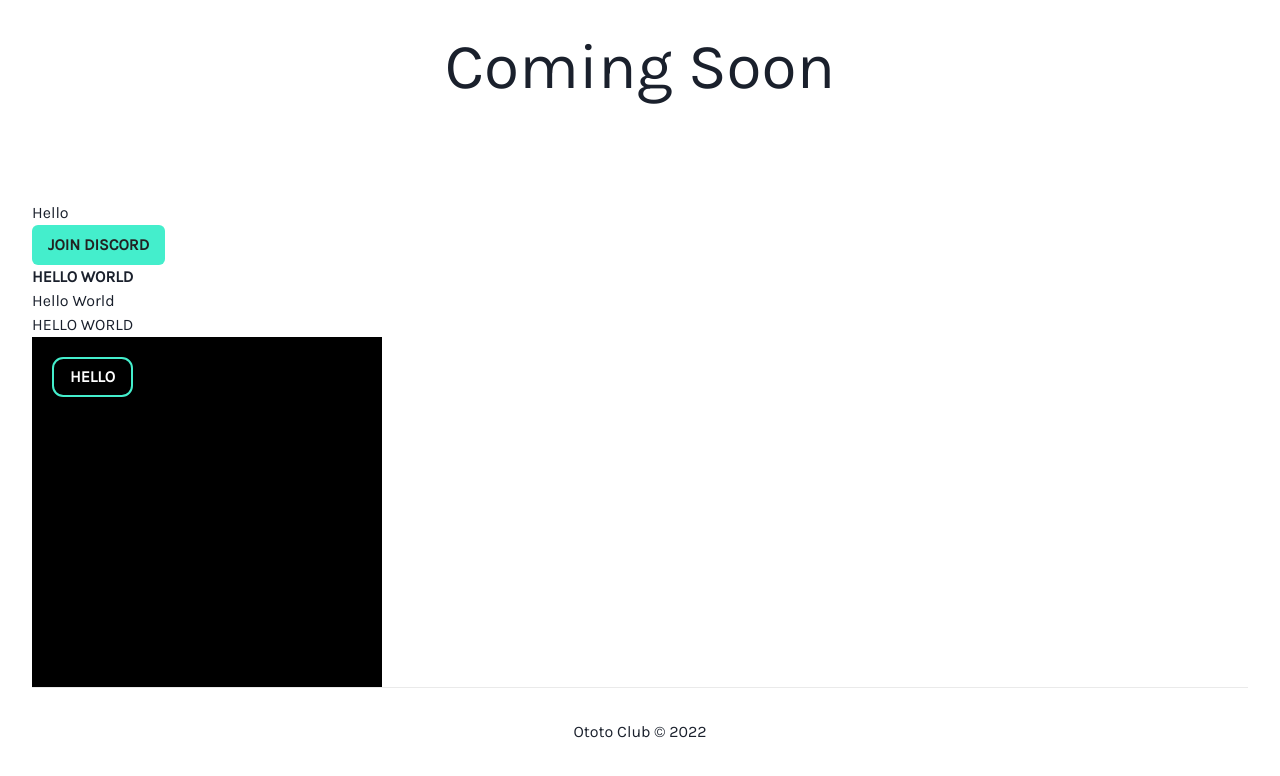
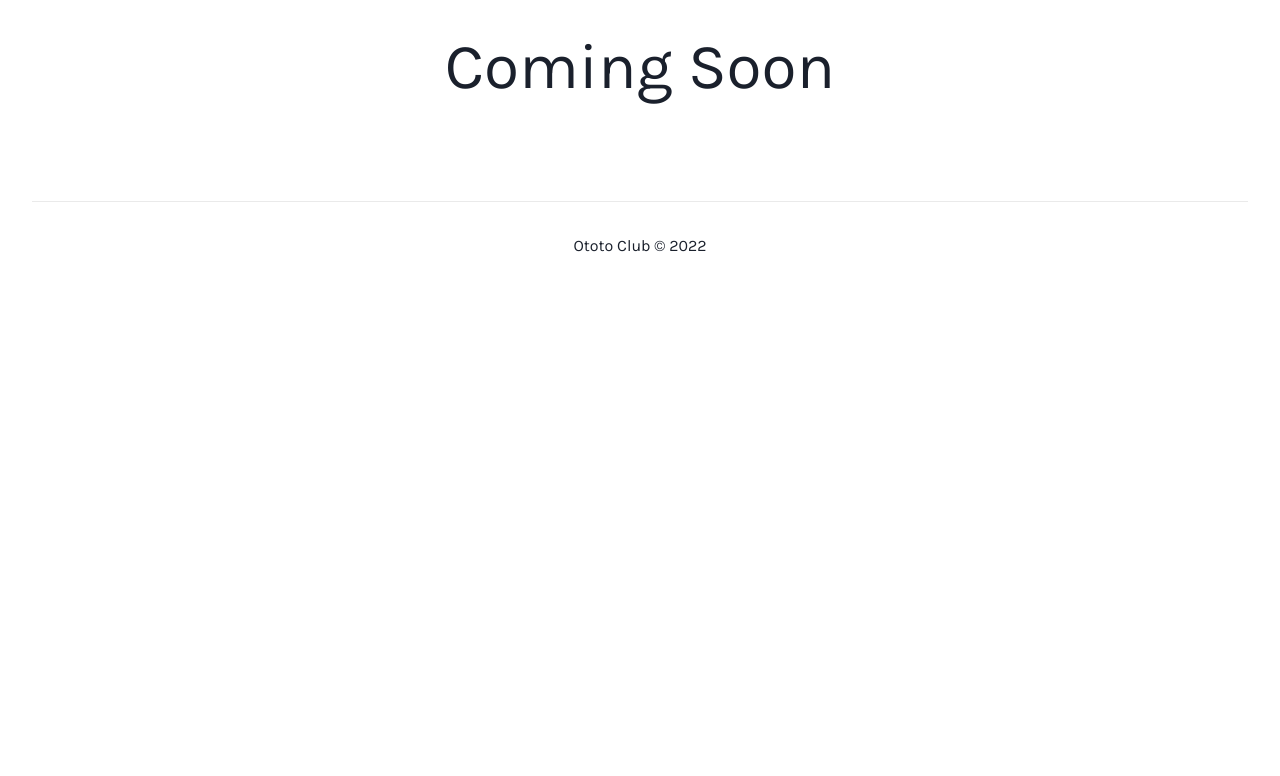
Before and after one commit to ototoclub/ototo-lk12, a Next.js app: page / in a window 1280 px wide. Shown: the part 599-1375 px from the top of the page. After the commit the page ends 889 px from the top, so only its background shows below. Built offline with nearby package versions, Linux system fonts and the light colour scheme; a web font is replaced by a local one.

Commit message:
:heavy_plus_sign: (package.json) add eslint-unicorn plugin

```diff
--- a/package.json
+++ b/package.json
@@ -25,6 +25,7 @@
     "@types/react": "17.0.39",
     "eslint": "8.10.0",
     "eslint-config-next": "12.1.0",
+    "eslint-plugin-unicorn": "^41.0.1",
     "git-cz": "^4.8.0",
     "husky": "^7.0.0",
     "lint-staged": ">=10",
--- a/pages/index.tsx
+++ b/pages/index.tsx
@@ -29,30 +29,6 @@ const Home: NextPage = () => {
         <h1 className={styles.title}>Coming Soon</h1>
       </main>
 
-      <div>Hello</div>
-
-      <Button variant="primary">
-        <Text fontWeight="bold">JOIN DISCORD</Text>
-      </Button>
-
-      <Text
-        fontWeight="bold"
-        fontFamily="Karla"
-      >
-        HELLO WORLD
-      </Text>
-      <Text fontFamily="jomo">Hello World</Text>
-      <pkkkjj>HELLO WORLD</pkkkjj>
-      <div
-        style={{
-          width: "350px",
-          height: "350px",
-          padding: "20px",
-          backgroundColor: "black",
-        }}
-      >
-        <Button variant="outlined">HELLO</Button>
-      </div>
       <footer className={styles.footer}>
         <a
           href="https://www.twitter.com/ototoclub"
```
Also changed, not shown: 1 other file (tests, documents, lock files or other folders).
